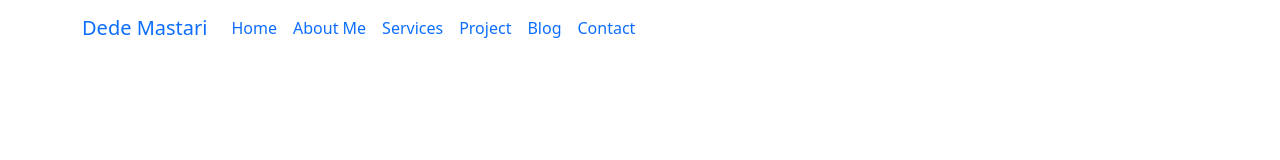
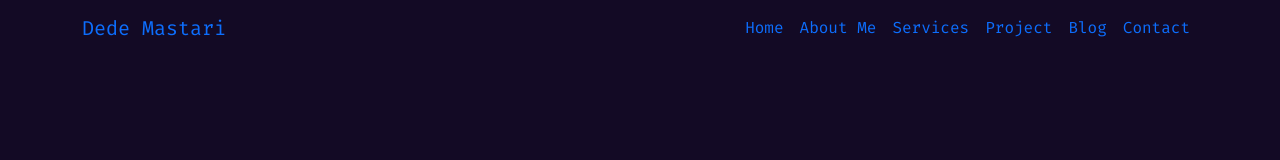
Before and after one commit to DEDEMASTARI/myportfolio, a plain HTML site: page index.html in a window 1280 px wide. Drawn offline with nearby package versions, Linux system fonts and the light colour scheme.

Commit message:
menambahkan css dan js

```diff
--- a/css/style.css
+++ b/css/style.css
@@ -0,0 +1,42 @@
+@import url("https://fonts.googleapis.com/css2?family=Fira+Code&display=swap");
+
+* {
+  box-sizing: border-box;
+  margin: 0;
+  padding: 0;
+}
+
+:root {
+  /** Background color */
+  --primary-color: #854fee;
+  --bg-primary: #130a25;
+  --bg-white: #fff;
+  --bg-light: #faf8ff;
+  --bg-black: #000;
+  --bg-gray: #eee;
+
+  /** Text color */
+  --text-white: #fff;
+  --text-black: #000;
+  --text-gray: #777;
+
+  /** Font family*/
+  --primary-font: "Fira Code", san-serif;
+}
+
+body {
+  font-family: var(--primary-font);
+  width: 100%;
+  background-color: var(--bg-primary);
+  height: 1200px;
+}
+
+::-webkit-scrollbar {
+  width: 0.25rem;
+}
+::-webkit-scrollbar-track {
+  background: var(--bg-gray);
+}
+::-webkit-scrollbar-thumb {
+  background: var(--primary-color);
+}
--- a/index.html
+++ b/index.html
@@ -16,6 +16,7 @@
     />
 
     <link rel="stylesheet" href="css/style.css" />
+    <link rel="stylesheet" href="css/responsive-style.css" />
     <title>Document</title>
   </head>
   <body>
@@ -34,7 +35,10 @@
           >
             <i class="fas fa-stream"></i>
           </button>
-          <div class="collapse navbar-collapse" id="navbarNav">
+          <div
+            class="collapse navbar-collapse justify-content-end"
+            id="navbarNav"
+          >
             <ul class="navbar-nav">
               <li class="nav-item">
                 <a class="nav-link active" aria-current="page" href="#home"
```
Also changed, not shown: js/main.js (added, +18 -0 lines).
